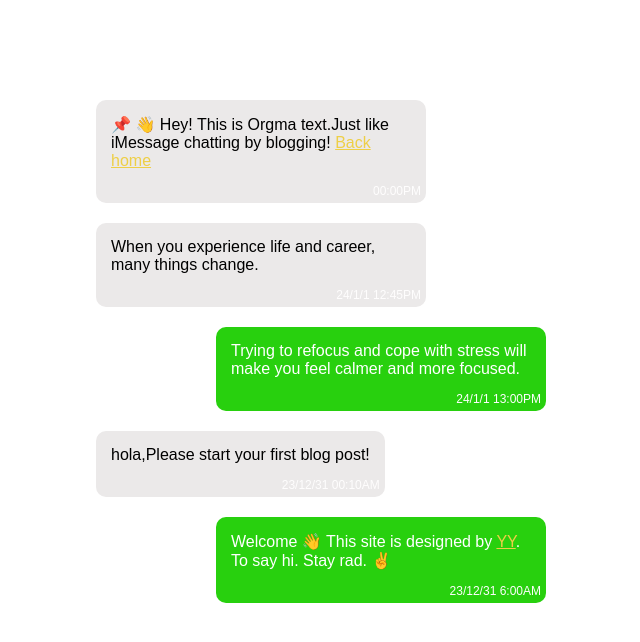
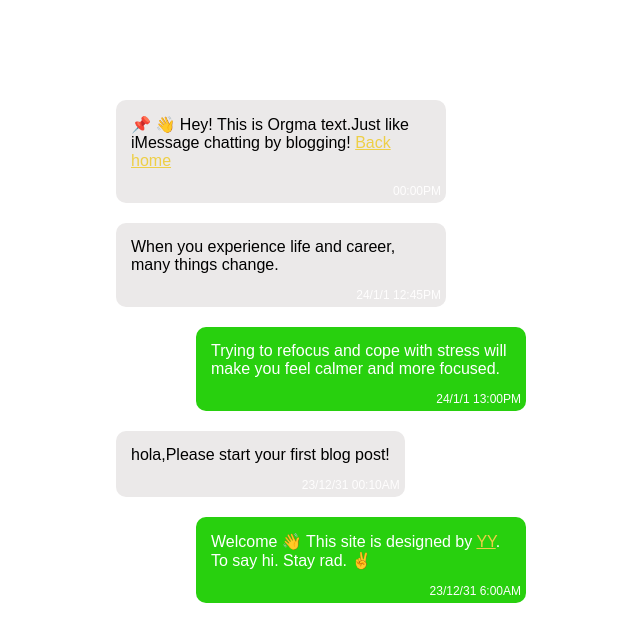
Before and after one commit to scribblebear/scribblebear.github.io, a Jekyll site: the page built from orgma.html, in a window 1280 px wide. Shown: the top 642 px of the page, without its empty margins (319-959 px from the left). Built offline with Jekyll 4.4.1, drawn with Linux system fonts in a browser that asks for light colours.

Commit message:
09102356pm

```diff
--- a/orgma.html
+++ b/orgma.html
@@ -14,7 +14,7 @@ permalink: message
 
   }
   .chat {
-    max-width: 450px;
+    max-width: 410px;
 		padding: 0 20px;
 		width: auto;
 		margin:10vh auto 6vh auto;
```
